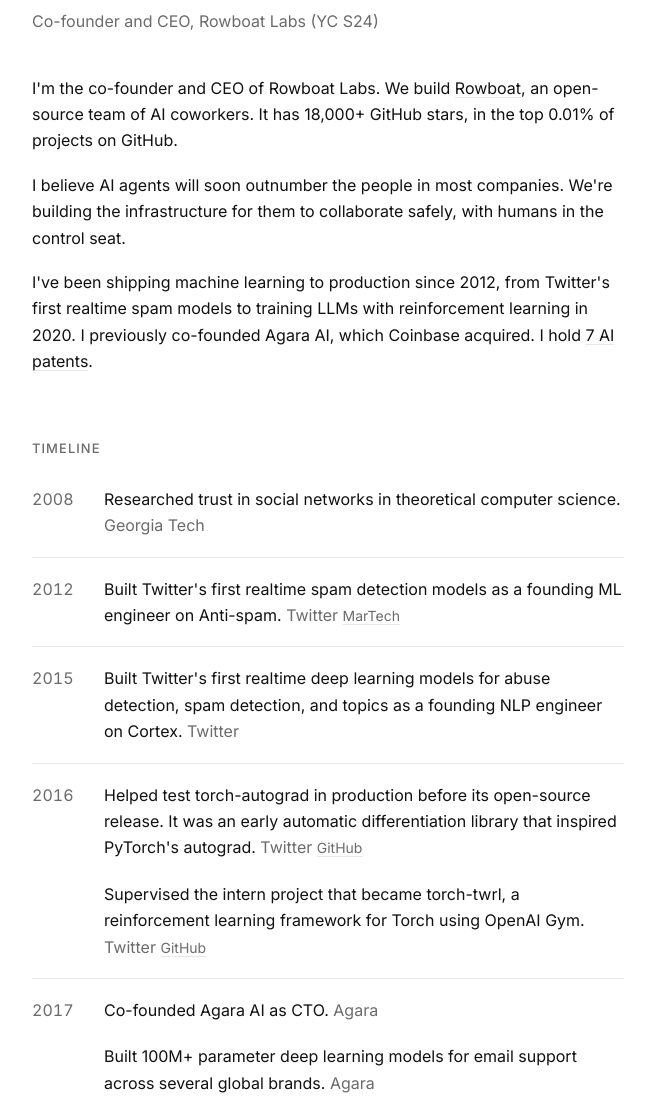
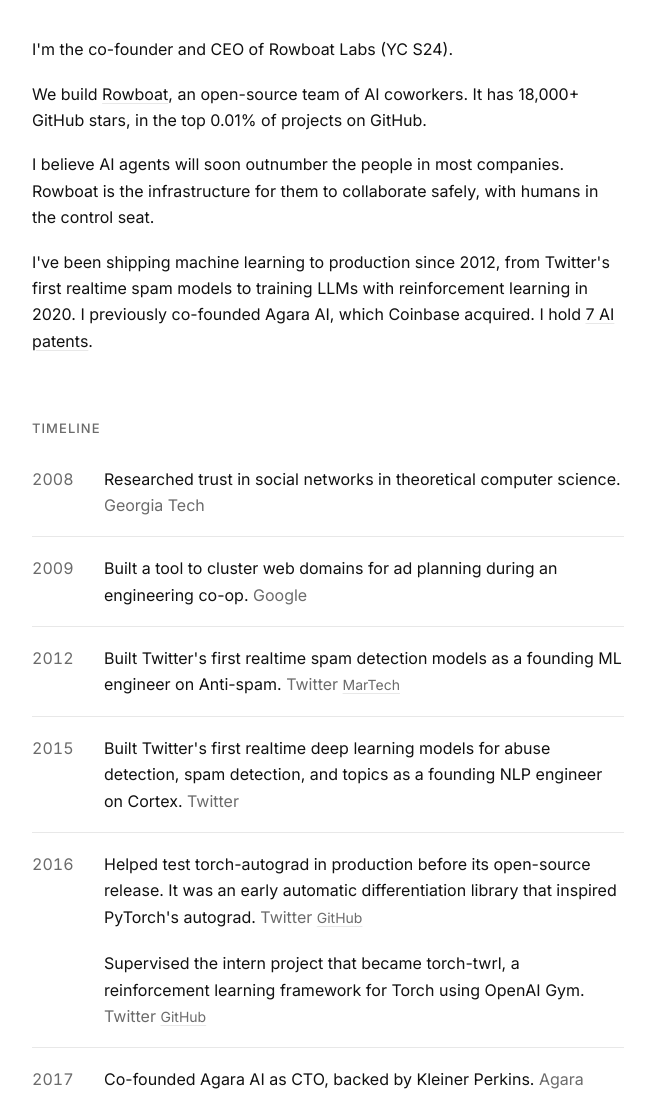
Before and after one commit to arkml/website, a plain HTML site: page index.html in a window 1280 px wide. Shown: the part 138-1249 px from the top of the page, without its empty margins (312-967 px from the left). Drawn offline with Linux system fonts and the light colour scheme.

Commit message:
Add files via upload

```diff
--- a/index.html
+++ b/index.html
@@ -8,7 +8,7 @@
 <meta property="og:title" content="Arjun Maheswaran">
 <meta property="og:description" content="Co-founder and CEO of Rowboat Labs (YC S24). Shipping machine learning to production since 2012.">
 <meta property="og:type" content="website">
-<meta property="og:url" content="https://arjunmaheswaran.ai">
+<meta property="og:url" content="https://arjunmaheswaran.com">
 <meta name="twitter:card" content="summary">
 <link rel="preconnect" href="https://fonts.googleapis.com">
 <link rel="preconnect" href="https://fonts.gstatic.com" crossorigin>
@@ -52,7 +52,7 @@
     letter-spacing: -0.02em;
     margin: 0;
   }
-  .title { color: var(--muted); margin: 4px 0 40px; }
+  h1 { margin-bottom: 32px; }
   p { margin: 0 0 18px; }
   a { color: var(--link); text-decoration: underline; text-decoration-color: var(--faint); text-underline-offset: 3px; transition: text-decoration-color .15s; }
   a:hover { text-decoration-color: var(--text); }
@@ -99,11 +99,12 @@
 <body>
 <main>
   <h1>Arjun Maheswaran</h1>
-  <div class="title">Co-founder and CEO, Rowboat Labs (YC S24)</div>
 
-  <p>I'm the co-founder and CEO of Rowboat Labs. We build <a href="https://github.com/rowboatlabs/rowboat">Rowboat</a>, an open-source team of AI coworkers. It has 18,000+ GitHub stars, in the top 0.01% of projects on GitHub.</p>
+  <p class="lead">I'm the co-founder and CEO of Rowboat Labs (YC S24).</p>
 
-  <p>I believe AI agents will soon outnumber the people in most companies. We're building the infrastructure for them to collaborate safely, with humans in the control seat.</p>
+  <p>We build <a href="https://github.com/rowboatlabs/rowboat">Rowboat</a>, an open-source team of AI coworkers. It has 18,000+ GitHub stars, in the top 0.01% of projects on GitHub.</p>
+
+  <p>I believe AI agents will soon outnumber the people in most companies. Rowboat is the infrastructure for them to collaborate safely, with humans in the control seat.</p>
 
   <p>I've been shipping machine learning to production since 2012, from Twitter's first realtime spam models to training LLMs with reinforcement learning in 2020. I previously co-founded Agara AI, which Coinbase acquired. I hold <a href="https://patents.justia.com/inventor/arjun-maheswaran">7 AI patents</a>.</p>
 
@@ -113,6 +114,11 @@
     <li class="item new-year">
       <div class="year">2008</div>
       <div>Researched trust in social networks in theoretical computer science. <span class="where">Georgia Tech</span></div>
+    </li>
+
+    <li class="item new-year">
+      <div class="year">2009</div>
+      <div>Built a tool to cluster web domains for ad planning during an engineering co-op. <span class="where">Google</span></div>
     </li>
 
     <li class="item new-year">
@@ -135,11 +141,11 @@
 
     <li class="item new-year">
       <div class="year">2017</div>
-      <div>Co-founded Agara AI as CTO. <span class="where">Agara</span></div>
+      <div>Co-founded Agara AI as CTO, backed by Kleiner Perkins. <span class="where">Agara</span></div>
     </li>
-    <li class="item">
-      <div class="year"></div>
-      <div>Built 100M+ parameter deep learning models for email support across several global brands. <span class="where">Agara</span></div>
+    <li class="item new-year">
+      <div class="year">2018</div>
+      <div>Built 100M+ parameter deep learning models with attention layers for email support across several global brands. <span class="where">Agara</span></div>
     </li>
 
     <li class="item new-year">
```
